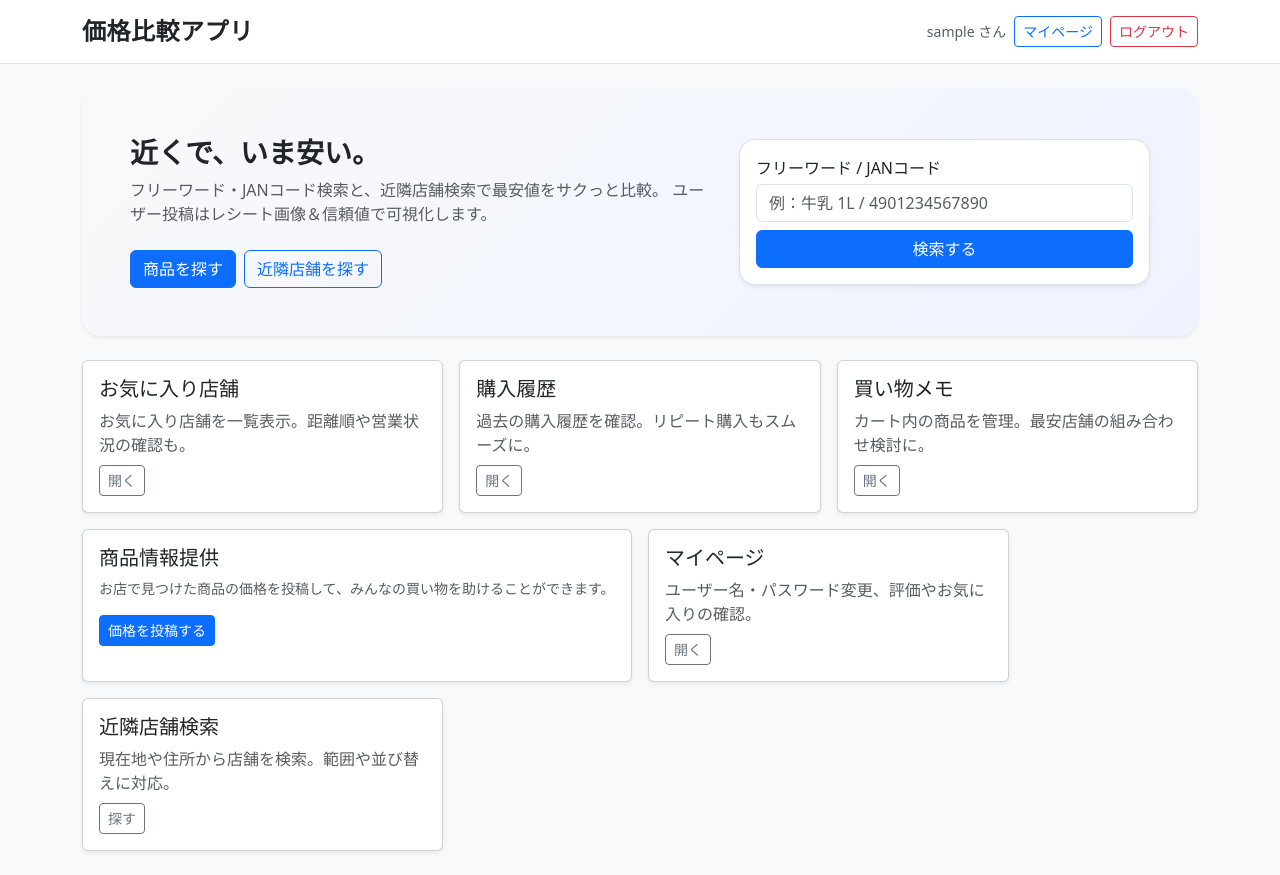
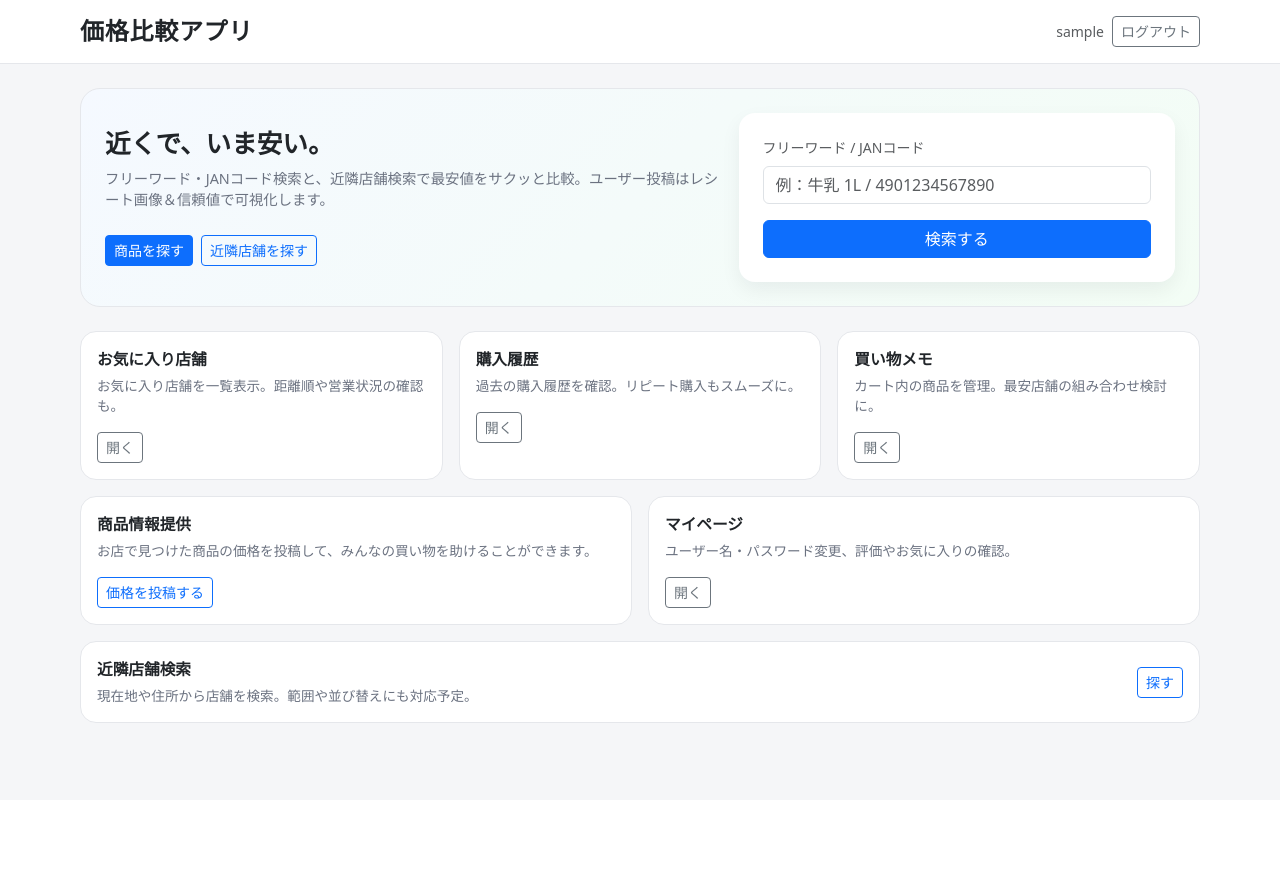
Before and after one commit to kageti/sotuken, a Flask app: page / in a window 1280 px wide. After the commit the page ends 723 px from the top, so only its background shows below. Run offline with Flask 3, Linux system fonts and the light colour scheme; the visitor is signed in with stand-in values (Sample User, id 1); some libraries are stand-ins or nearby versions.

Commit message:
ホーム画面の体裁を調整

```diff
--- a/templates/index.html
+++ b/templates/index.html
@@ -1,161 +1,232 @@
 <!doctype html>
 <html lang="ja">
 <head>
-  <meta charset="utf-8">
-  <link rel="icon" href="{{ url_for('static', filename='favicon.ico') }}" type="image/x-icon">
-  <meta name="viewport" content="width=device-width,initial-scale=1">
+  <meta charset="utf-8" />
+  <meta name="viewport" content="width=device-width,initial-scale=1" />
   <title>価格比較アプリ - ホーム</title>
-  <link href="https://cdn.jsdelivr.net/npm/bootstrap@5.3.3/dist/css/bootstrap.min.css" rel="stylesheet">
+
+  <link
+    href="https://cdn.jsdelivr.net/npm/bootstrap@5.3.3/dist/css/bootstrap.min.css"
+    rel="stylesheet"
+  />
+
   <style>
+    body {
+      background: #f5f6f8;
+    }
+
+    .page-header {
+      background: #ffffff;
+      border-bottom: 1px solid #e5e7eb;
+    }
+
+    .page-header .app-title {
+      font-weight: 600;
+      letter-spacing: .03em;
+    }
+
+    /* 画面幅が広くてもコンテンツ幅を制限する */
+    .app-shell {
+      max-width: 1120px;       /* ここを好みで 1000〜1200px に調整してOK */
+      margin: 0 auto;
+    }
+
     .hero {
-      background: linear-gradient(135deg, #f8f9fa, #eef3ff);
       border-radius: 1.25rem;
+      background: linear-gradient(135deg, #f5f9ff, #f3fdf5);
+      border: 1px solid #e5e7eb;
     }
-    .app-logo {
-      font-weight: 800;
-      letter-spacing: .02em;
+
+    .hero-title {
+      font-size: 1.6rem;
+      font-weight: 700;
     }
+
+    .hero-lead {
+      font-size: 0.9rem;
+      color: #6b7280;
+    }
+
+    .hero-search-card {
+      border-radius: 1rem;
+      background: #ffffff;
+      box-shadow: 0 8px 20px rgba(15, 23, 42, 0.06);
+    }
+
+    .feature-card {
+      border-radius: 1rem;
+      border: 1px solid #e5e7eb;
+      transition: transform .12s ease, box-shadow .12s ease;
+      background: #ffffff;
+    }
+
     .feature-card:hover {
       transform: translateY(-2px);
-      transition: .15s ease;
+      box-shadow: 0 8px 20px rgba(15, 23, 42, 0.06);
+    }
+
+    .feature-title {
+      font-size: 0.98rem;
+      font-weight: 600;
+    }
+
+    .feature-text {
+      font-size: 0.85rem;
+      color: #6b7280;
+    }
+
+    @media (max-width: 767.98px) {
+      .hero {
+        padding: 1.25rem !important;
+      }
+      .hero-title {
+        font-size: 1.3rem;
+      }
     }
   </style>
 </head>
-<body class="bg-light">
-
-  <!-- 🔵 ← このヘッダー部分だけ改造した！ -->
-  <header class="py-3 border-bottom bg-white">
-    <div class="container d-flex justify-content-between align-items-center">
-
-      <div class="app-logo h4 m-0">価格比較アプリ</div>
-
+<body>
+  <!-- ヘッダー -->
+  <header class="page-header py-3">
+    <div class="app-shell d-flex justify-content-between align-items-center px-3 px-md-0">
+      <div class="app-title h4 m-0">価格比較アプリ</div>
       <nav class="d-flex gap-2">
         {% if logged_in %}
-          <!-- ログイン中はこっち -->
-          <span class="text-muted small align-self-center">{{ user }} さん</span>
-          <a class="btn btn-outline-primary btn-sm" href="/mypage">マイページ</a>
-          <a class="btn btn-outline-danger btn-sm" href="/logout">ログアウト</a>
+          <span class="text-muted small align-self-center">{{ user }}</span>
+          <a class="btn btn-outline-secondary btn-sm" href="{{ url_for('logout') }}">ログアウト</a>
         {% else %}
-          <!-- ログイン前は今まで通り -->
-          <a class="btn btn-outline-primary btn-sm" href="/login">ログイン</a>
-          <a class="btn btn-primary btn-sm" href="/register">新規会員登録</a>
+          <a class="btn btn-outline-primary btn-sm" href="{{ url_for('login') }}">ログイン</a>
+          <a class="btn btn-primary btn-sm" href="{{ url_for('register') }}">新規会員登録</a>
         {% endif %}
       </nav>
-
     </div>
   </header>
-  <!-- 🔵 ここまでが変更点 -->
 
-  <main class="container my-4">
-    <!-- Hero -->
-    <section class="hero p-4 p-md-5 shadow-sm">
-      <div class="row align-items-center g-4">
+  <!-- メイン -->
+  <main class="py-4">
+    <div class="app-shell px-3 px-md-0">
+      <!-- ヒーローエリア -->
+      <section class="hero p-3 p-md-4 mb-4">
+        <div class="row g-3 align-items-center">
           <div class="col-lg-7">
-          <h1 class="h3 fw-bold mb-2">近くで、いま安い。</h1>
-          <p class="text-muted mb-4">
-            フリーワード・JANコード検索と、近隣店舗検索で最安値をサクっと比較。
-            ユーザー投稿はレシート画像＆信頼値で可視化します。
+            <h1 class="hero-title mb-2">近くで、いま安い。</h1>
+            <p class="hero-lead mb-3 mb-lg-4">
+              フリーワード・JANコード検索と、近隣店舗検索で最安値をサクッと比較。ユーザー投稿はレシート画像＆信頼値で可視化します。
             </p>
             <div class="d-flex flex-wrap gap-2">
-            <a class="btn btn-primary" href="/search/products">商品を探す</a>
-            <a class="btn btn-outline-primary" href="/search/stores">近隣店舗を探す</a>
+              <a href="{{ url_for('search_products') }}" class="btn btn-primary btn-sm">
+                商品を探す
+              </a>
+              <a href="{{ url_for('search_stores') }}" class="btn btn-outline-primary btn-sm">
+                近隣店舗を探す
+              </a>
             </div>
           </div>
+
           <div class="col-lg-5">
-          <div class="p-3 bg-white border rounded-4 shadow-sm">
-            <form action="/search/products" method="get" class="row g-2">
-              <div class="col-12">
-                <label for="q" class="form-label mb-1">フリーワード / JANコード</label>
-                <input id="q" name="q" class="form-control" placeholder="例：牛乳 1L / 4901234567890">
-              </div>
-              <div class="col-12">
-                <button class="btn btn-primary w-100" type="submit">検索する</button>
-              </div>
+            <div class="hero-search-card p-3 p-md-4">
+              <form action="{{ url_for('search_products') }}" method="get">
+                <div class="mb-2 small text-muted">フリーワード / JANコード</div>
+                <input
+                  type="text"
+                  name="q"
+                  class="form-control mb-3"
+                  placeholder="例：牛乳 1L / 4901234567890"
+                >
+                <button type="submit" class="btn btn-primary w-100">
+                  検索する
+                </button>
               </form>
             </div>
           </div>
         </div>
       </section>
 
-    <!-- 機能カード -->
-    <section class="mt-4">
+      <!-- 機能カード群 -->
+      <section class="mb-4">
         <div class="row g-3">
-        <div class="col-12 col-sm-6 col-lg-4">
-          <a href="/favorites/stores" class="text-decoration-none text-body">
-            <div class="card feature-card shadow-sm h-100">
-              <div class="card-body">
-                <h2 class="h5">お気に入り店舗</h2>
-                <p class="text-muted mb-2">お気に入り店舗を一覧表示。距離順や営業状況の確認も。</p>
-                <span class="btn btn-outline-secondary btn-sm">開く</span>
+          <!-- 1段目：お気に入り / 購入履歴 / 買い物メモ -->
+          <div class="col-md-4">
+            <div class="feature-card h-100 p-3">
+              <div class="feature-title mb-1">お気に入り店舗</div>
+              <p class="feature-text mb-3">
+                お気に入り店舗を一覧表示。距離順や営業状況の確認も。
+              </p>
+              <a href="{{ url_for('favorites_stores') }}" class="btn btn-outline-secondary btn-sm">
+                開く
+              </a>
             </div>
           </div>
+
+          <div class="col-md-4">
+            <div class="feature-card h-100 p-3">
+              <div class="feature-title mb-1">購入履歴</div>
+              <p class="feature-text mb-3">
+                過去の購入履歴を確認。リピート購入もスムーズに。
+              </p>
+              <a href="{{ url_for('purchases') }}" class="btn btn-outline-secondary btn-sm">
+                開く
               </a>
             </div>
+          </div>
 
-        <div class="col-12 col-sm-6 col-lg-4">
-          <a href="/purchases" class="text-decoration-none text-body">
-            <div class="card feature-card shadow-sm h-100">
-              <div class="card-body">
-                <h2 class="h5">購入履歴</h2>
-                <p class="text-muted mb-2">過去の購入履歴を確認。リピート購入もスムーズに。</p>
-                <span class="btn btn-outline-secondary btn-sm">開く</span>
+          <div class="col-md-4">
+            <div class="feature-card h-100 p-3">
+              <div class="feature-title mb-1">買い物メモ</div>
+              <p class="feature-text mb-3">
+                カート内の商品を管理。最安店舗の組み合わせ検討に。
+              </p>
+              <a href="{{ url_for('cart') }}" class="btn btn-outline-secondary btn-sm">
+                開く
+              </a>
             </div>
           </div>
+
+          <!-- 2段目：商品情報提供 / マイページ -->
+          <div class="col-md-6">
+            <div class="feature-card h-100 p-3">
+              <div class="feature-title mb-1">商品情報提供</div>
+              <p class="feature-text mb-3">
+                お店で見つけた商品の価格を投稿して、みんなの買い物を助けることができます。
+              </p>
+              <a href="{{ url_for('price_post') }}" class="btn btn-outline-primary btn-sm">
+                価格を投稿する
               </a>
             </div>
-
-        <div class="col-12 col-sm-6 col-lg-4">
-          <a href="/cart" class="text-decoration-none text-body">
-            <div class="card feature-card shadow-sm h-100">
-              <div class="card-body">
-                <h2 class="h5">買い物メモ</h2>
-                <p class="text-muted mb-2">カート内の商品を管理。最安店舗の組み合わせ検討に。</p>
-                <span class="btn btn-outline-secondary btn-sm">開く</span>
-              </div>
-            </div>
-          </a>
           </div>
 
           <div class="col-md-6">
-          <div class="card shadow-sm h-100">
-            <div class="card-body">
-              <h5 class="card-title">商品情報提供</h5>
-              <p class="card-text text-muted small">
-                お店で見つけた商品の価格を投稿して、みんなの買い物を助けることができます。
+            <div class="feature-card h-100 p-3">
+              <div class="feature-title mb-1">マイページ</div>
+              <p class="feature-text mb-3">
+                ユーザー名・パスワード変更、評価やお気に入りの確認。
               </p>
-              <!-- ★ ここをクリックすると価格登録画面へ -->
-              <a class="btn btn-primary btn-sm" href="{{ url_for('price_post') }}">
-                価格を投稿する
+              <a href="{{ url_for('mypage') }}" class="btn btn-outline-secondary btn-sm">
+                開く
+              </a>
+            </div>
+          </div>
+
+          <!-- 3段目：近隣店舗検索（横長1枚） -->
+          <div class="col-12">
+            <div class="feature-card p-3">
+              <div class="d-flex flex-column flex-md-row justify-content-between align-items-md-center gap-2">
+                <div>
+                  <div class="feature-title mb-1">近隣店舗検索</div>
+                  <p class="feature-text mb-0">
+                    現在地や住所から店舗を検索。範囲や並び替えにも対応予定。
+                  </p>
+                </div>
+                <a href="{{ url_for('search_stores') }}" class="btn btn-outline-primary btn-sm">
+                  探す
                 </a>
               </div>
             </div>
           </div>
 
-        <div class="col-12 col-sm-6 col-lg-4">
-          <a href="/mypage" class="text-decoration-none text-body">
-            <div class="card feature-card shadow-sm h-100">
-              <div class="card-body">
-                <h2 class="h5">マイページ</h2>
-                <p class="text-muted mb-2">ユーザー名・パスワード変更、評価やお気に入りの確認。</p>
-                <span class="btn btn-outline-secondary btn-sm">開く</span>
-              </div>
-            </div>
-          </a>
-        </div>
-
-        <div class="col-12 col-sm-6 col-lg-4">
-          <a href="/search/stores" class="text-decoration-none text-body">
-            <div class="card feature-card shadow-sm h-100">
-              <div class="card-body">
-                <h2 class="h5">近隣店舗検索</h2>
-                <p class="text-muted mb-2">現在地や住所から店舗を検索。範囲や並び替えに対応。</p>
-                <span class="btn btn-outline-secondary btn-sm">探す</span>
-              </div>
-            </div>
-          </a>
-        </div>
         </div>
       </section>
+    </div>
   </main>
-
-  <footer class="py-4 text-center text-muted
+</body>
+</html>
```
Lines whose indentation alone changed are shown as unchanged.
